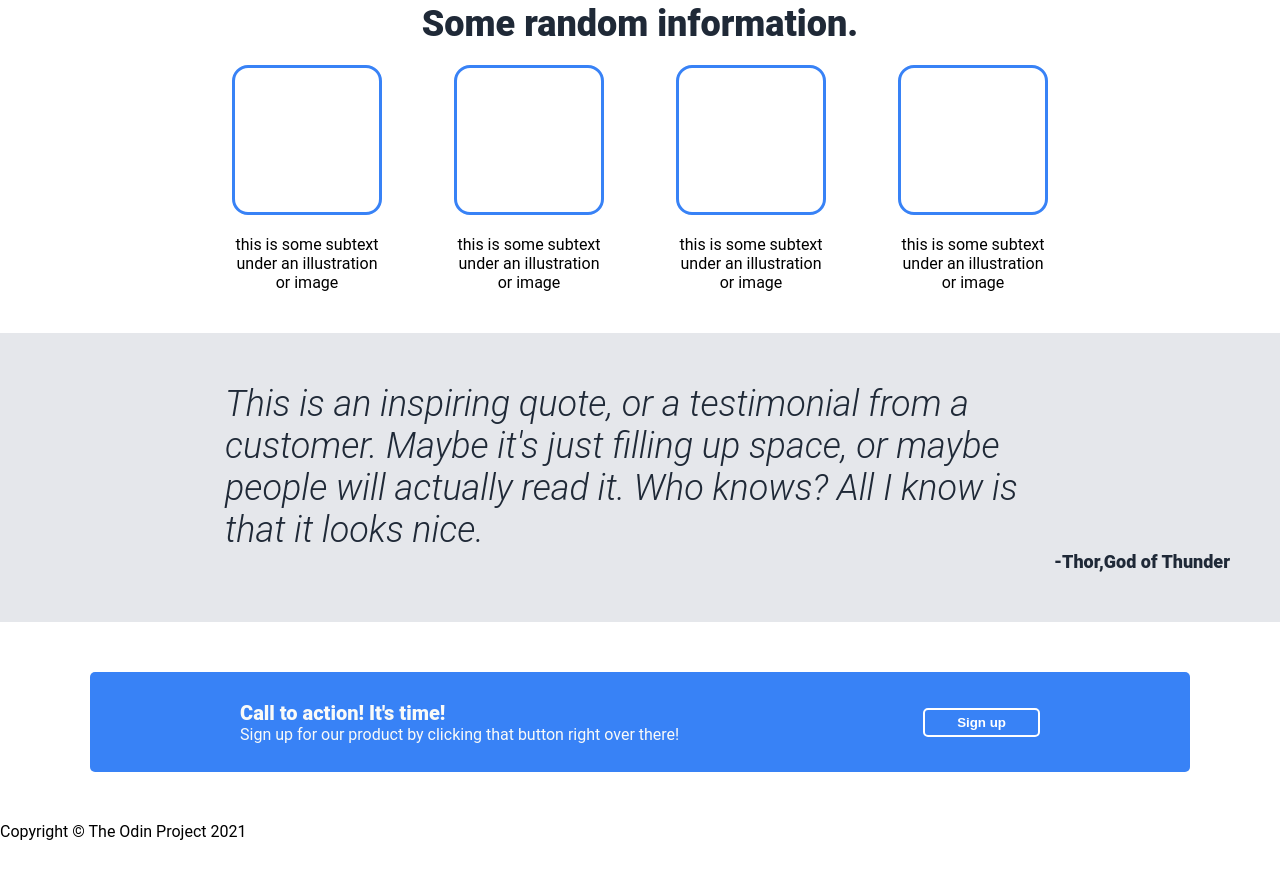
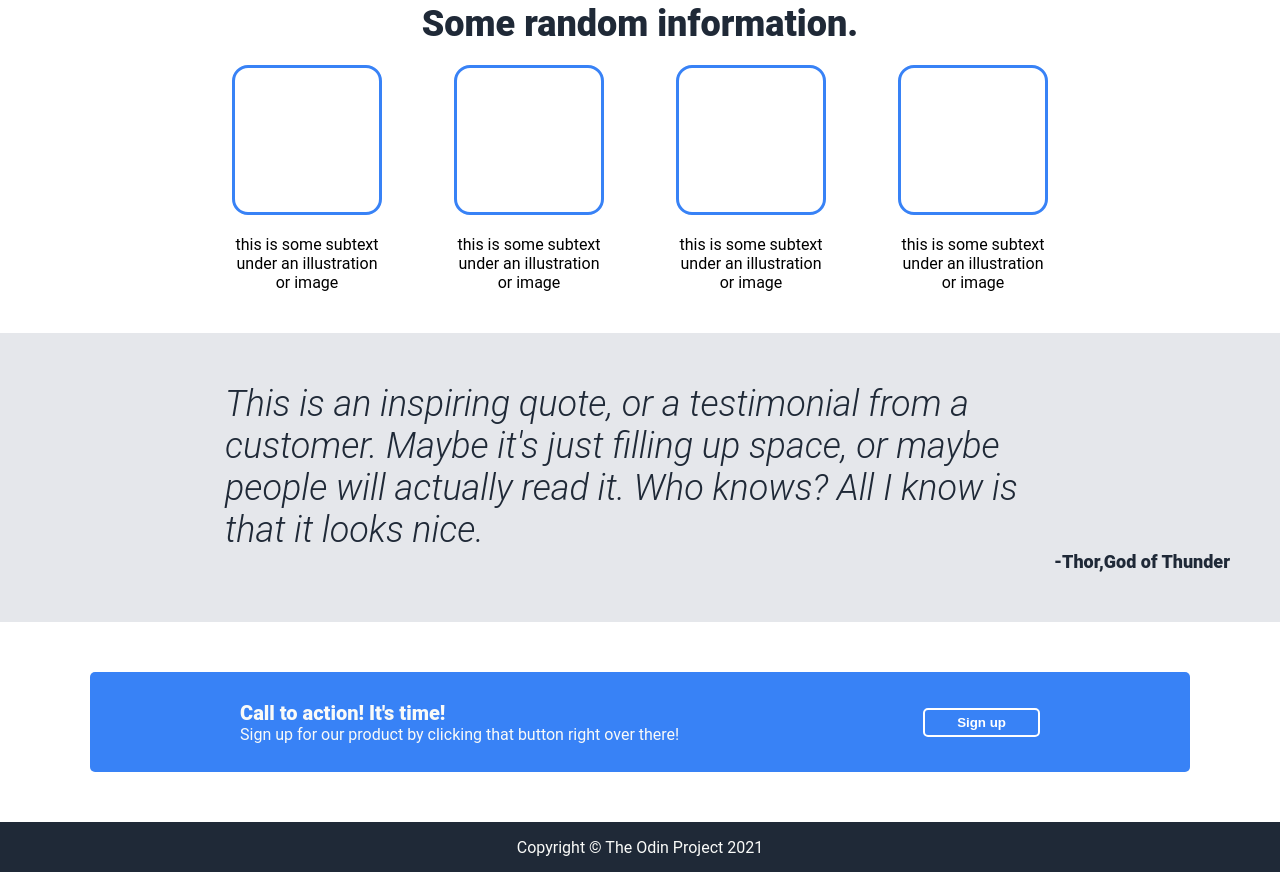
Before and after one commit to SaleamlakH/Foundation-Landing-Page, a plain HTML site: page index.html in a window 1280 px wide. Shown: the part 456-1328 px from the top of the page. Before the commit the page ends 1297 px from the top, so only its background shows below. Drawn offline with Linux system fonts and the light colour scheme.

Commit message:
Style the footer

```diff
--- a/style.css
+++ b/style.css
@@ -166,3 +166,14 @@ a {
     align-items: center;
     gap: 18px;
 }
+
+.footer {
+    color: #F9FAF8;
+    background-color: #1f2937;
+    height: 50px;
+
+
+    display: flex;
+    justify-content: center;
+    align-items: center;
+}
```
